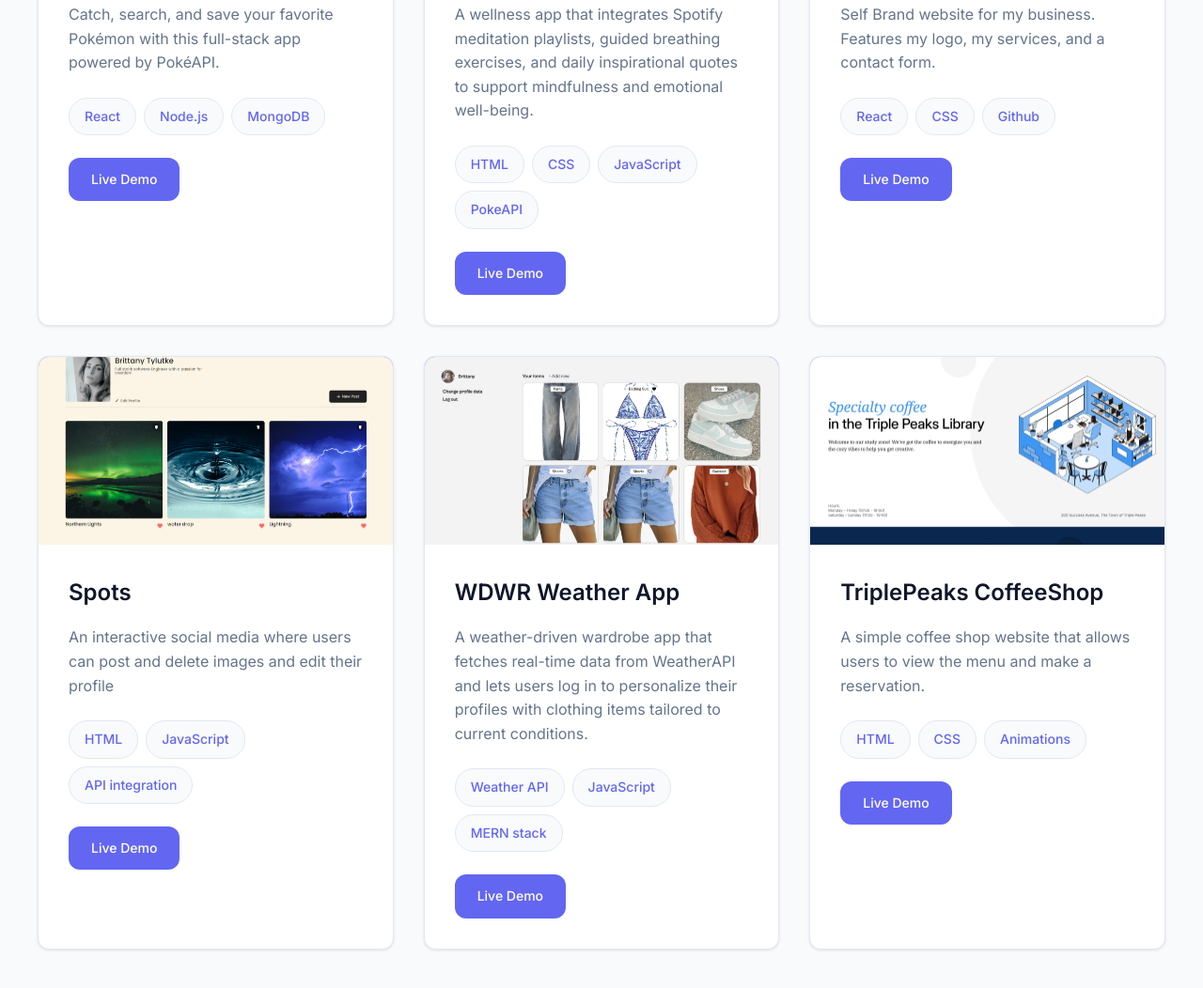
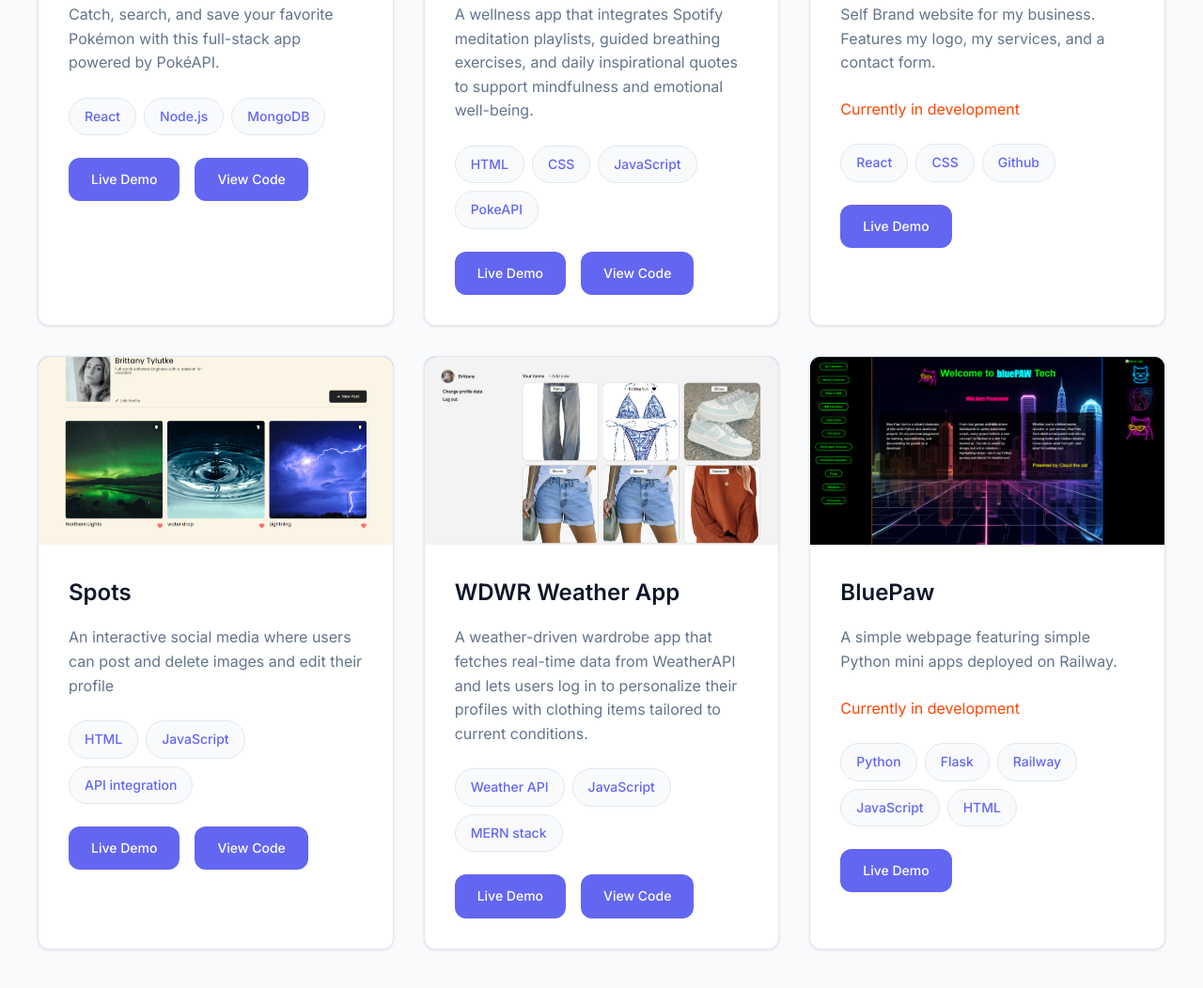
Before and after one commit to tylub001/portfolio3.0, a plain HTML site: page index.html in a window 1280 px wide. Shown: the part 3194-4246 px from the top of the page at 94% size. Drawn offline with Linux system fonts and the light colour scheme.

Commit message:
added project bluepaw

```diff
--- a/index.html
+++ b/index.html
@@ -513,6 +513,8 @@
             background: var(--white);
         }
 
+
+
         .skills-container {
             max-width: 1200px;
             margin: 0 auto;
@@ -833,6 +835,10 @@
             margin-right: auto;
         }
 
+        p.disclosure {
+            color: orangered;
+        }
+
         /* Responsive Design */
         @media (max-width: 768px) {
             .nav-menu {
@@ -1022,6 +1028,7 @@
                         </div>
                         <div class="project-links">
                             <a href="https://tylub001.github.io/pokemonDB/" class="live">Live Demo</a>
+                            <a href="https://github.com/tylub001/pokemondb-express" class="live">View Code</a>
 
                         </div>
                     </div>
@@ -1046,6 +1053,7 @@
                         </div>
                         <div class="project-links">
                             <a href="https://tylub001.github.io/CalmCoders2025/" class="live">Live Demo</a>
+                            <a href="https://github.com/tylub001/CalmCoders2025" class="live">View Code</a>
 
                         </div>
                     </div>
@@ -1062,6 +1070,7 @@
                     <div class="project-content">
                         <h3>Bryte IDea</h3>
                         <p>Self Brand website for my business. Features my logo, my services, and a contact form.</p>
+                        <p class="disclosure">Currently in development</p>
                         <div class="project-tags">
                             <span class="tag">React</span>
                             <span class="tag">CSS</span>
@@ -1092,6 +1101,7 @@
                         </div>
                         <div class="project-links">
                             <a href="https://tylub001.github.io/se_project_spots/" class="live">Live Demo</a>
+                            <a href="https://github.com/tylub001/se_project_spots" class="live">View Code</a>
 
                         </div>
                     </div>
@@ -1116,6 +1126,7 @@
                         </div>
                         <div class="project-links">
                             <a href="https://btwdwr.jumpingcrab.com/" class="live">Live Demo</a>
+                            <a href="https://github.com/tylub001/se_project_express" class="live">View Code</a>
 
                         </div>
                     </div>
@@ -1123,18 +1134,21 @@
 
                 <div class="project-card">
                     <div class="project-image">
-                        <img class="project-image"  src='images/coffeeshop.png' alt="Project 4" />
+                        <img class="project-image"  src='images/py.png' alt="Python Project" />
                     </div>
                     <div class="project-content">
-                        <h3>TriplePeaks CoffeeShop</h3>
-                        <p>A simple coffee shop website that allows users to view the menu and make a reservation.</p>
+                        <h3>BluePaw</h3>
+                        <p>A simple webpage featuring simple Python mini apps deployed on Railway.</p>
+                        <p class="disclosure">Currently in development</p>
                         <div class="project-tags">
+                            <span class="tag">Python</span>
+                            <span class="tag">Flask</span>
+                            <span class="tag">Railway</span>
+                            <span class="tag">JavaScript</span>
                             <span class="tag">HTML</span>
-                            <span class="tag">CSS</span>
-                            <span class="tag">Animations</span>
                         </div>
                         <div class="project-links">
-                            <a href="https://tylub001.github.io/se_project_coffeeshop/" class="live">Live Demo</a>
+                            <a href="https://python-production-aa5a.up.railway.app/" class="live">Live Demo</a>
 
                         </div>
                     </div>
```
Also changed, not shown: images/py.png (added).
